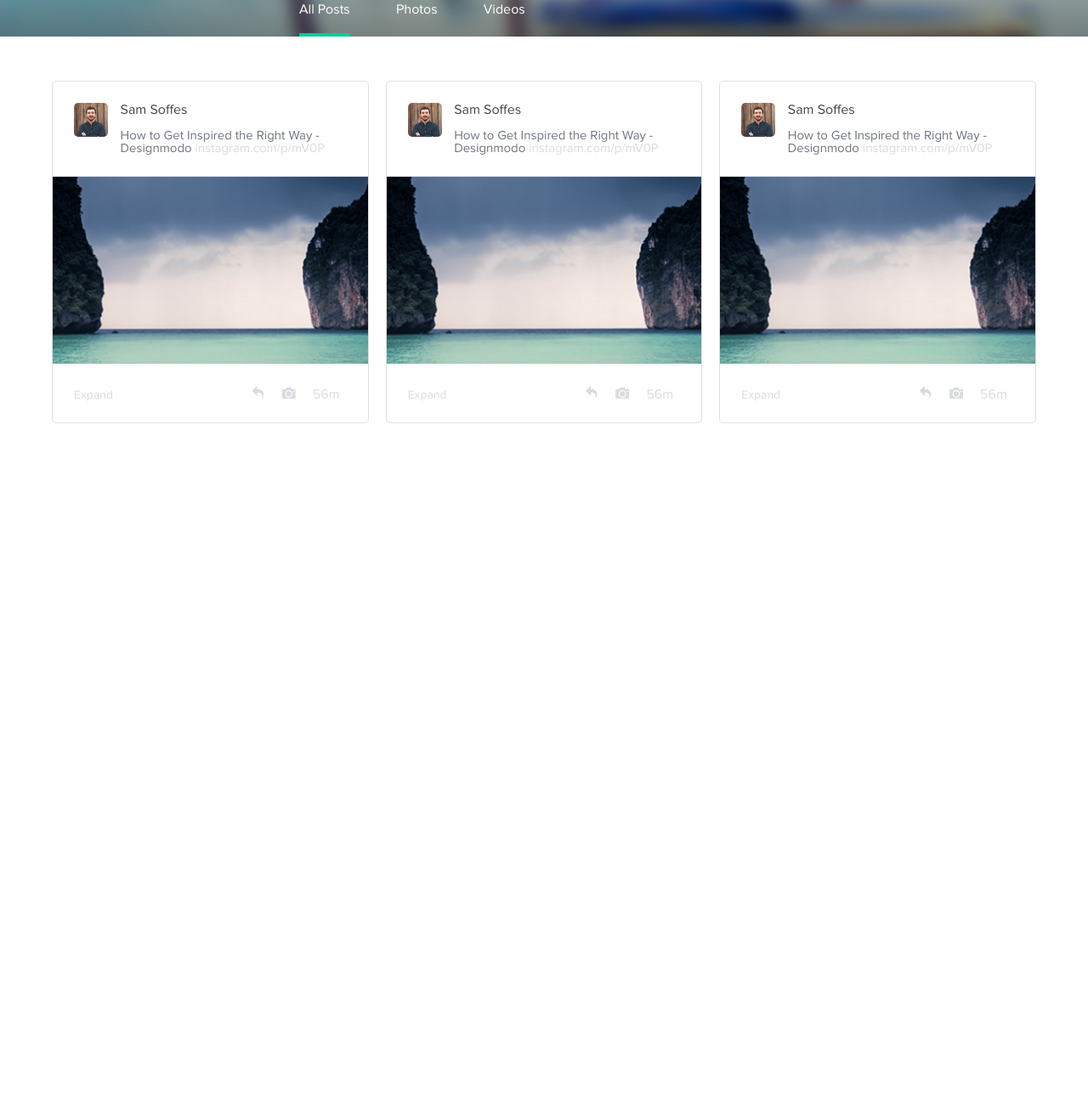
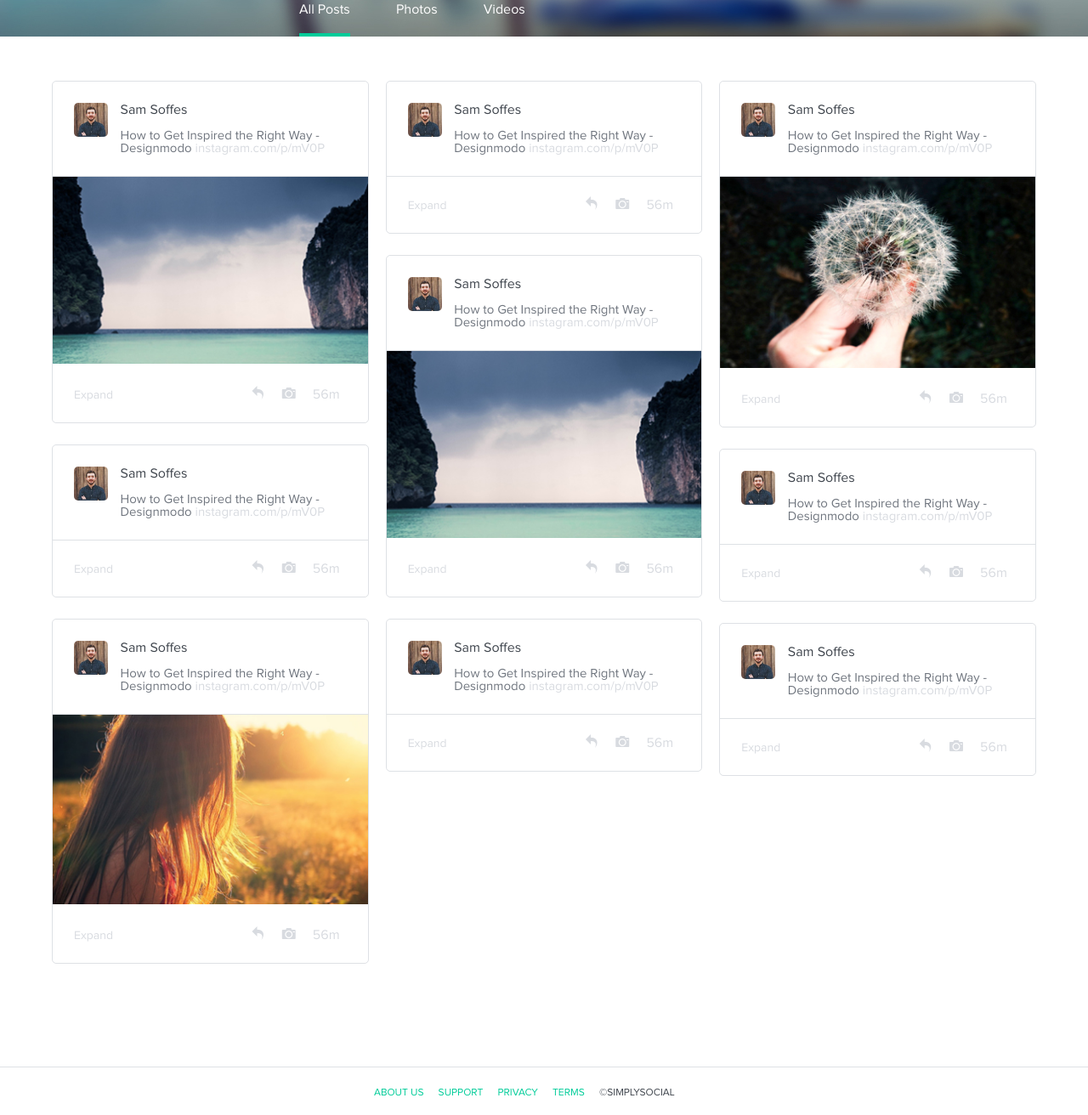
Before and after one commit to nathanpen/simplySocial, a website: page index.html at #!/home in a window 1280 px wide. Shown: the part 437-1749 px from the top of the page at 85% size. Before the commit the page ends 1031 px from the top, so only its background shows below. Drawn offline with Linux system fonts and the light colour scheme.

Commit message:
second commit

```diff
--- a/app/controllers.js
+++ b/app/controllers.js
@@ -12,6 +12,7 @@ angular.module('App.home', [])
 
 .controller('homeCtrl', function($scope, $state) {
 
+$scope.awesome = "this is fucking awesome";
 
 
 });
--- a/app/directives.js
+++ b/app/directives.js
@@ -11,7 +11,7 @@ angular.module('App.directives', [])
 	return {
 		templateUrl: 'app/directives/views/postPanel.tpl.html',
 		scope:{
-
+			image:"="
 		},
 		link: function(scope,elem,attr) {
 
@@ -25,7 +25,16 @@ angular.module('App.directives', [])
 					scope.collapsed = true;
 				}
 			}
+			console.log(scope.image);
+			scope.hasImage = function() {
+				if (typeof scope.image==='undefined') {
+					return false;
+				}
+				else {
+					return true;
+				}
 
+			}
 
 		}
 	};
@@ -35,4 +44,8 @@ angular.module('App.directives', [])
 	return {
 		templateUrl: 'app/directives/views/mainNav.tpl.html'
 	};
+}).directive('footerNav', function() {
+	return {
+		templateUrl: 'app/directives/views/footerNav.tpl.html'
+	};
 });
--- /dev/null
+++ b/app/directives/views/footerNav.tpl.html
@@ -0,0 +1,9 @@
+<nav class="footer-nav">
+	<ul class="nav-items">
+		<li class="nav-item">ABOUT US</li>
+		<li class="nav-item">SUPPORT</li>
+		<li class="nav-item">PRIVACY</li>
+		<li class="nav-item">TERMS</li>
+		<li class="nav-item copy">&copy;SIMPLYSOCIAL</li>
+	</ul>
+</nav>
--- a/app/directives/views/postPanel.tpl.html
+++ b/app/directives/views/postPanel.tpl.html
@@ -1,4 +1,4 @@
-<section class="post-panel">
+<section class="post-panel" image="image">
 	<div class="post-panel-post">
 		<div class="post-column-left">
 			<img class="post-author-avatar" src="img/avatar.jpg">
@@ -8,8 +8,8 @@
 			<p class="post-comment">How to Get Inspired the Right Way - Designmodo <a href="#">instagram.com/p/mV0P</a></p>
 		</div>
 	</div>
-	<div class="post-image">
-		<img src="img/ocean.jpg">
+	<div class="post-image" ng-if="hasImage()">
+		<img src="img/{{image}}">
 	</div>
 	<div class="post-panel-collapsible" ng-class="{'collapsed':collapsed}">
 		<div class="post-panel-post">
--- a/app/views/home.tpl.html
+++ b/app/views/home.tpl.html
@@ -16,14 +16,22 @@
 		<div class="main-posts-content">
 			<div class="grid grid-pad">
 				<div class="col-1-3">
+					<post-panel image="'ocean.jpg'"></post-panel>
+					<post-panel></post-panel>
+					<post-panel image="'hair.jpg'"></post-panel>
+
+				</div>
+				<div class="col-1-3">
+					<post-panel></post-panel>
+					<post-panel image="'ocean.jpg'"></post-panel>
 					<post-panel></post-panel>
 				</div>
 				<div class="col-1-3">
+					<post-panel image="'flower.jpg'"></post-panel>
 					<post-panel></post-panel>
-				</div>
-				<div class="col-1-3">
 					<post-panel></post-panel>
 				</div>
 			</div>
 		</div>
 	</div>
+	<footer-nav></footer-nav>
--- a/styles/sass/style.scss
+++ b/styles/sass/style.scss
@@ -95,6 +95,7 @@ a {
   box-sizing: border-box;
 }
 
+.main {border-bottom: 1px solid $grey; margin-bottom: 20px;}
 
 
 .header{
@@ -187,6 +188,9 @@ a {
 	max-width: 1178px;
 	margin: 0 auto;
 	padding:52px 0 96px 0;
+	.post-panel {
+		margin-bottom: 25px;
+	}
 }
 
 .main-nav {
@@ -285,3 +289,31 @@ a {
 		}
 	}
 }
+
+.footer-nav {
+	width: 400px;
+	.nav-items {
+		margin: 0;
+		padding: 0;
+		.nav-item {
+			color: $green;
+			font-size: 12px;
+			display: inline-block;
+			margin-right: 13px;
+			&.active {
+				border-bottom: 4px solid $green;
+			}
+			&:first-child {
+				margin-left: 0;
+			}
+			&:last-child {
+				margin-right: 0;
+				color: $blackThree;
+			}
+		}
+	}
+}
+
+.footer-nav {
+	margin:0 auto 20px;
+}
```
Also changed, not shown: img/flower.jpg (added), img/hair.jpg (added), styles/style.css, 1 other file.
